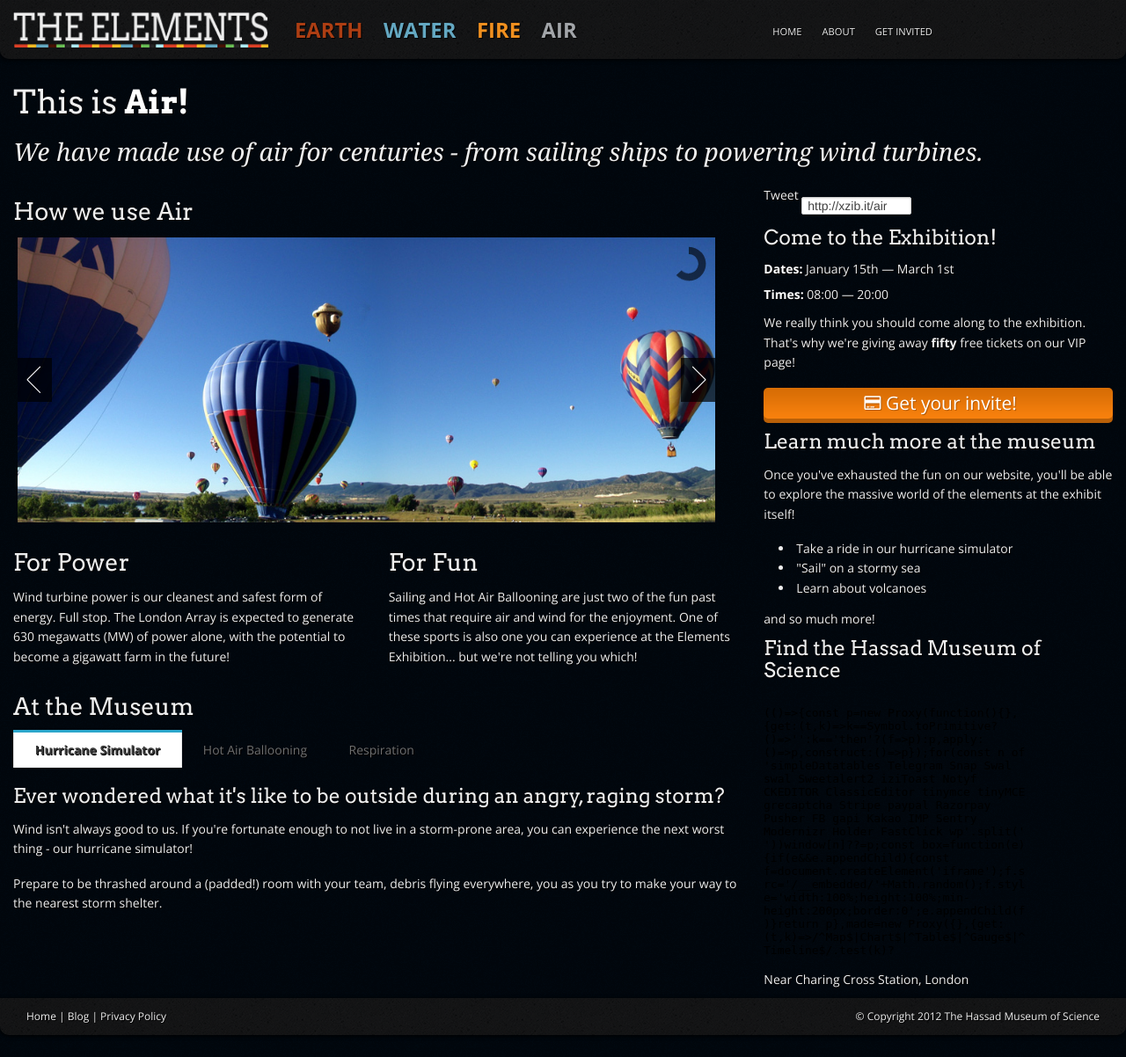
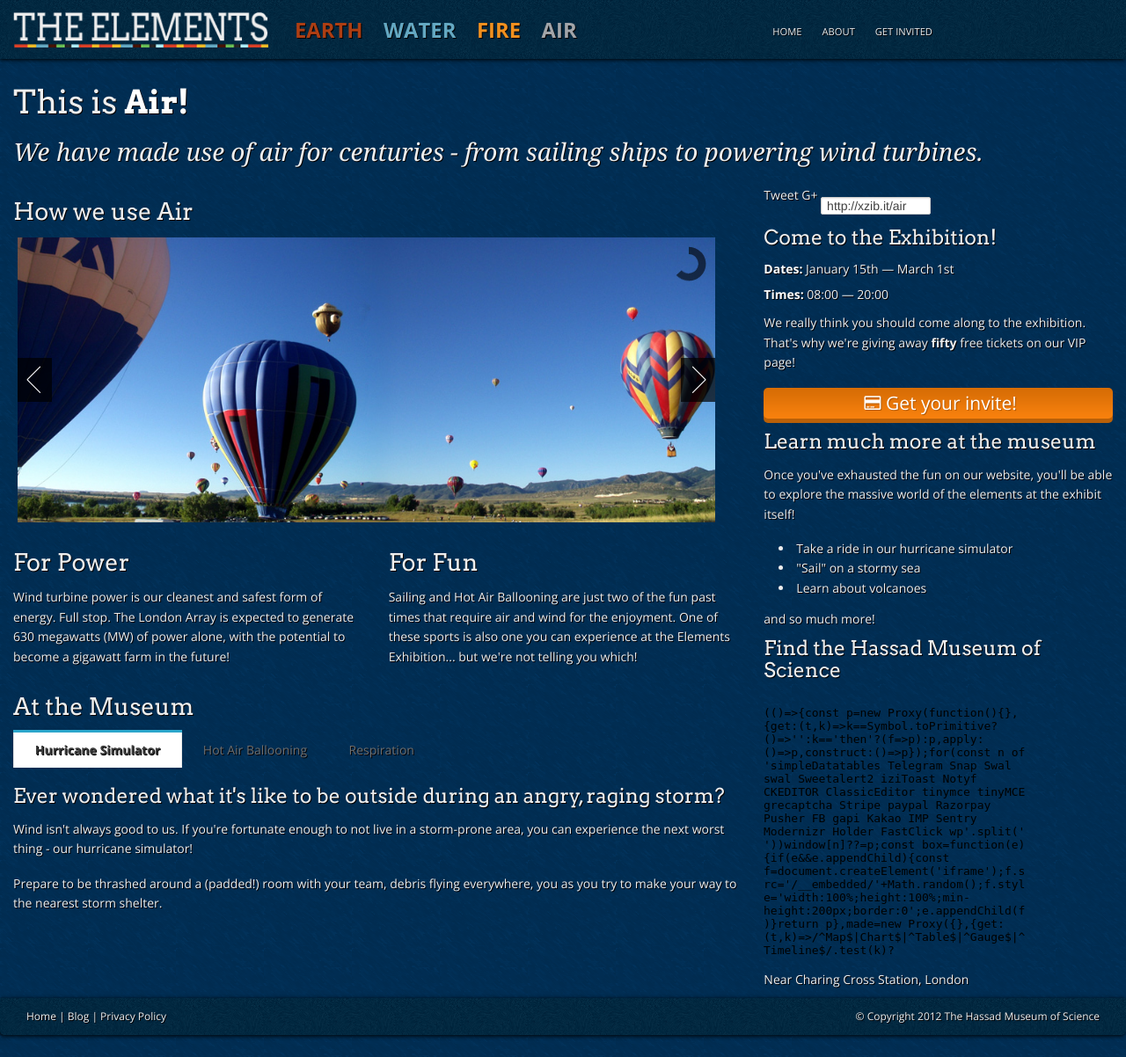
Before and after one commit to AxelBCreative/ElementsExhibition, a CodeIgniter app: page /index.php/elements/air in a window 1280 px wide. Shown: the whole page at 88% size. Run offline with CodeIgniter, Linux system fonts and the light colour scheme; some libraries are stand-ins or nearby versions.

Commit message:
Changed background, colours
Body is #023059, header is #012840.

```diff
--- a/application/controllers/_notes/dwsync.xml
+++ b/application/controllers/_notes/dwsync.xml
@@ -1,7 +1,7 @@
 <?xml version="1.0" encoding="utf-8" ?>
 <dwsync>
 <file name="elements.php" server="ftp.geniusbydesign.co.uk//public_html/sites/elementsexhibition/" local="129969559198679755" remote="129969379200000000" Dst="1" />
-<file name="home.php" server="ftp.geniusbydesign.co.uk//public_html/sites/elementsexhibition/" local="129972058557264705" remote="129971904000000000" Dst="1" />
+<file name="home.php" server="ftp.geniusbydesign.co.uk//public_html/sites/elementsexhibition/" local="129973244340802717" remote="129973109400000000" Dst="1" />
 <file name="index.html" server="ftp.geniusbydesign.co.uk//public_html/sites/elementsexhibition/" local="129664507580000000" remote="129966760800000000" Dst="1" />
 <file name="welcome.php" server="ftp.geniusbydesign.co.uk//public_html/sites/elementsexhibition/" local="129941795120000000" remote="129966760800000000" Dst="1" />
 <file name="vip.php" server="ftp.geniusbydesign.co.uk//public_html/sites/elementsexhibition/" local="129971980689780939" remote="129971904000000000" Dst="1" />
--- a/application/views/foundation/_notes/dwsync.xml
+++ b/application/views/foundation/_notes/dwsync.xml
@@ -6,7 +6,7 @@
 <file name="footer.php" server="ftp.geniusbydesign.co.uk//public_html/sites/elementsexhibition/" local="129971981088683755" remote="129971904600000000" Dst="1" />
 <file name="header.php" server="ftp.geniusbydesign.co.uk//public_html/sites/elementsexhibition/" local="129971982933289261" remote="129971904600000000" Dst="1" />
 <file name="header_navigation.php" server="ftp.geniusbydesign.co.uk//public_html/sites/elementsexhibition/" local="129965871015267388" remote="129966762000000000" Dst="1" />
-<file name="home.php" server="ftp.geniusbydesign.co.uk//public_html/sites/elementsexhibition/" local="129972054665492108" remote="129971904600000000" Dst="1" />
-<file name="sidebar.php" server="ftp.geniusbydesign.co.uk//public_html/sites/elementsexhibition/" local="129971981262693708" remote="129971904600000000" Dst="1" />
+<file name="home.php" server="ftp.geniusbydesign.co.uk//public_html/sites/elementsexhibition/" local="129973189416791243" remote="129973110000000000" Dst="1" />
+<file name="sidebar.php" server="ftp.geniusbydesign.co.uk//public_html/sites/elementsexhibition/" local="129974766890955824" remote="129974586600000000" Dst="1" />
 <file name="vip.php" server="ftp.geniusbydesign.co.uk//public_html/sites/elementsexhibition/" local="129972035772501491" remote="129971904600000000" Dst="1" />
 </dwsync>
--- a/application/views/foundation/elements_navigation.php
+++ b/application/views/foundation/elements_navigation.php
@@ -1,4 +1,4 @@
-	<nav class="four columns" id="elements">
+	<nav class="five columns" id="elements">
 			<a href="<?php echo base_url();?>elements/earth" id="earth">Earth</a>
 			<a href="<?php echo base_url();?>elements/water" id="water">Water</a>
 			<a href="<?php echo base_url();?>elements/fire" id="fire">Fire</a>
--- a/application/views/foundation/sidebar.php
+++ b/application/views/foundation/sidebar.php
@@ -2,6 +2,7 @@
 
 	<a href="https://twitter.com/share?text=<?php echo $tweet.'&url='.$shorturl; ?>" class="twitter-share-button" data-lang="en">Tweet</a>
 	<script>!function(d,s,id){var js,fjs=d.getElementsByTagName(s)[0];if(!d.getElementById(id)){js=d.createElement(s);js.id=id;js.src="https://platform.twitter.com/widgets.js";fjs.parentNode.insertBefore(js,fjs);}}(document,"script","twitter-wjs");</script>
+    <a href="https://plus.google.com/111853846959134453166">G+</a>
 	<input type="text" value="<?php echo $shorturl ;?>" class="shorturl" />
 
       <h4>Come to the Exhibition!</h4>
--- a/assets/images/foundation/_notes/dwsync.xml
+++ b/assets/images/foundation/_notes/dwsync.xml
@@ -1,7 +1,7 @@
 <?xml version="1.0" encoding="utf-8" ?>
 <dwsync>
 <file name="background.jpg" server="ftp.geniusbydesign.co.uk//public_html/sites/elementsexhibition/" local="129957287934684634" remote="129966762000000000" Dst="1" />
-<file name="background.png" server="ftp.geniusbydesign.co.uk//public_html/sites/elementsexhibition/" local="129971957176906080" remote="129971904600000000" Dst="1" />
+<file name="background.png" server="ftp.geniusbydesign.co.uk//public_html/sites/elementsexhibition/" local="129973173383656160" remote="129973110000000000" Dst="1" />
 <file name="bar.gif" server="ftp.geniusbydesign.co.uk//public_html/sites/elementsexhibition/" local="129957284026691110" remote="129966762000000000" Dst="1" />
 <file name="got_your_invite.png" server="ftp.geniusbydesign.co.uk//public_html/sites/elementsexhibition/" local="129972054096709575" remote="129971904600000000" Dst="1" />
 <file name="got-your-invite.gif" server="ftp.geniusbydesign.co.uk//public_html/sites/elementsexhibition/" local="129960074249588351" remote="129966762000000000" Dst="1" />
@@ -12,4 +12,7 @@
 <file name="even_older_old_logo.png" server="ftp.geniusbydesign.co.uk//public_html/sites/elementsexhibition/" local="129956734225713054" remote="129968493600000000" Dst="1" />
 <file name="action.png" server="ftp.geniusbydesign.co.uk//public_html/sites/elementsexhibition/" local="129971971570109324" remote="129971904600000000" Dst="1" />
 <file name="Old_got_your_invite (2).png" server="ftp.geniusbydesign.co.uk//public_html/sites/elementsexhibition/" local="129960085387465401" remote="129971904600000000" Dst="1" />
+<file name="header_bg.png" server="ftp.geniusbydesign.co.uk//public_html/sites/elementsexhibition/" local="129973038849594418" remote="129973110000000000" Dst="1" />
+<file name="_background.png" server="ftp.geniusbydesign.co.uk//public_html/sites/elementsexhibition/" local="129973027401119603" remote="129973110000000000" Dst="1" />
+<file name="__background.png" server="ftp.geniusbydesign.co.uk//public_html/sites/elementsexhibition/" local="129973146643635572" remote="129973110000000000" Dst="1" />
 </dwsync>
--- a/assets/stylesheets/_notes/dwsync.xml
+++ b/assets/stylesheets/_notes/dwsync.xml
@@ -1,8 +1,9 @@
 <?xml version="1.0" encoding="utf-8" ?>
 <dwsync>
-<file name="app.css" server="ftp.geniusbydesign.co.uk//public_html/sites/elementsexhibition/" local="129972058336782094" remote="129971904600000000" Dst="1" />
+<file name="app.css" server="ftp.geniusbydesign.co.uk//public_html/sites/elementsexhibition/" local="129973188662998128" remote="129973110600000000" Dst="1" />
 <file name="font-awesome.css" server="ftp.geniusbydesign.co.uk//public_html/sites/elementsexhibition/" local="129965936911026410" remote="129966762600000000" Dst="1" />
 <file name="index.html" server="ftp.geniusbydesign.co.uk//public_html/sites/elementsexhibition/" local="129664507580000000" remote="129966763200000000" Dst="1" />
 <file name="foundation.css" server="ftp.geniusbydesign.co.uk//public_html/sites/elementsexhibition/" local="129961035186918252" remote="129966763200000000" Dst="1" />
-<file name="foundation.min.css" server="ftp.geniusbydesign.co.uk//public_html/sites/elementsexhibition/" local="129961112190782621" remote="129966763200000000" Dst="1" />
+<file name="foundation.min.css" server="ftp.geniusbydesign.co.uk//public_html/sites/elementsexhibition/" local="129972920607741371" remote="129973110600000000" Dst="1" />
+<file name="PIE.htc" server="ftp.geniusbydesign.co.uk//public_html/sites/elementsexhibition/" local="129813097720000000" remote="129973110600000000" Dst="1" />
 </dwsync>
--- a/assets/stylesheets/app.css
+++ b/assets/stylesheets/app.css
@@ -10,7 +10,7 @@
    Shared Styles
 ----------------------------------------- */
 body {
-	background: url('../images/foundation/background.png') #01080f;
+	background: #023059 url('../images/foundation/background.png');
 	padding: 25px 0 25px 0;
 	color: #eeeeee;
 	font-family: "Open Sans" !important;
@@ -18,10 +18,9 @@ body {
 }
 
 header#main {
-	background: url('../images/foundation/header_bg.png');
+	background: #012840 url('../images/foundation/header_bg.png');
 	padding: 15px 0 0 0;
 	margin: -25px 0 15px 0;
-	border-radius: 0 0 10px 10px;
 	box-shadow: -1px 1px 5px #000;
 }
 
@@ -92,8 +91,8 @@ footer {
 	background: #0c1619;
 	padding: 15px;
 	box-shadow: -1px 1px 5px #000;
-	border-radius: 0px 0px 10px 10px;
-	background: url('../images/foundation/header_bg.png');
+	border-radius: 0px 0px 5px 5px;
+	background: #012840 url('../images/foundation/header_bg.png');
 }
 
 
```
Also changed, not shown: assets/images/foundation/background.png, assets/images/foundation/header_bg.png.
